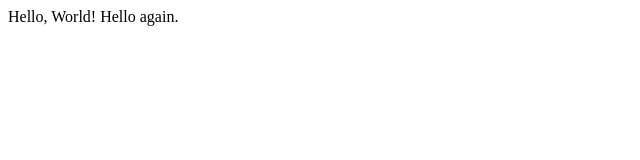
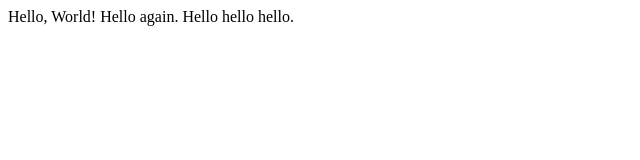
Before and after one commit to RamboSage/lector0, a plain HTML site: page hello.html in a window 1280 px wide. Shown: the whole page, without its empty margins (0-640 px from the left). Drawn offline with Linux system fonts and the light colour scheme.

Commit message:
Update hello.html

```diff
--- a/hello.html
+++ b/hello.html
@@ -5,6 +5,6 @@
     <title>My Webpage!</title>
   </head>
   <body>
-      Hello, World! Hello again.
+      Hello, World! Hello again. Hello hello hello.
   </body>
 </html>
```
